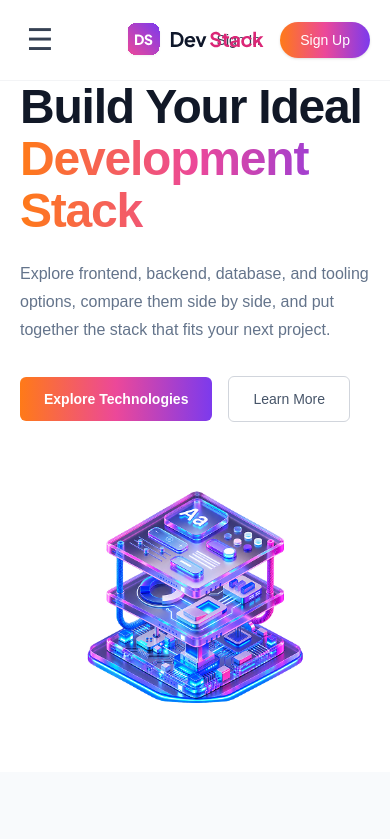
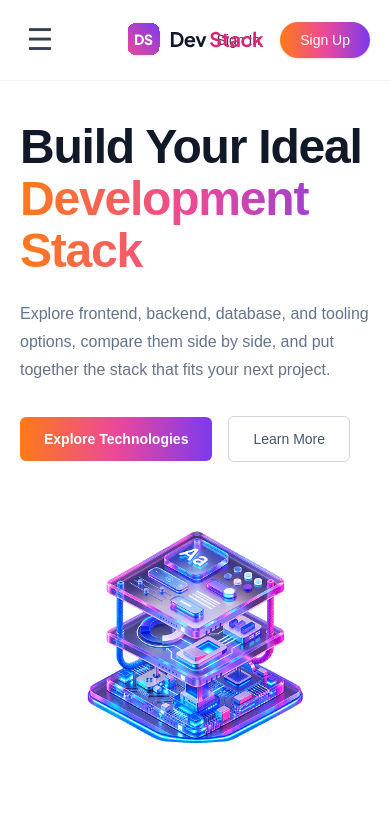
Before and after one commit to Asaduzzaman8088/A-5-Dev-Stack-Builder-Website, a React (Vite) app: page / in a window 390 px wide. Shown: the top 839 px of the page. Built offline with nearby package versions, Linux system fonts and the light colour scheme.

Commit message:
Container class media Query Updated

```diff
--- a/src/Components/HeroSection.tsx
+++ b/src/Components/HeroSection.tsx
@@ -3,7 +3,7 @@ import heroImage from "../assets/banner-stack.png";
 function HeroSection() {
   return (
     <section className="bg-white">
-      <div className="container flex flex-col items-center px-8 py-16 md:min-h-[500px] md:flex-row md:justify-between md:gap-20 md:px-8 md:py-20">
+      <div className="container flex flex-col items-center px-8 py-16 md:min-h-[500px] md:flex-row md:justify-between md:gap-20 md:px-8 md:py-20 pt-[150px] ">
 
         {/* Left Content */}
         <div className="w-full md:w-[52%]">
--- a/src/index.css
+++ b/src/index.css
@@ -26,3 +26,9 @@ body {
   margin: 0 auto;
   padding: 0 20px;
 }
+
+@media(max-width: 1024px) {
+  .container {
+    padding: 40px 20px 40px;
+  }
+}
```
